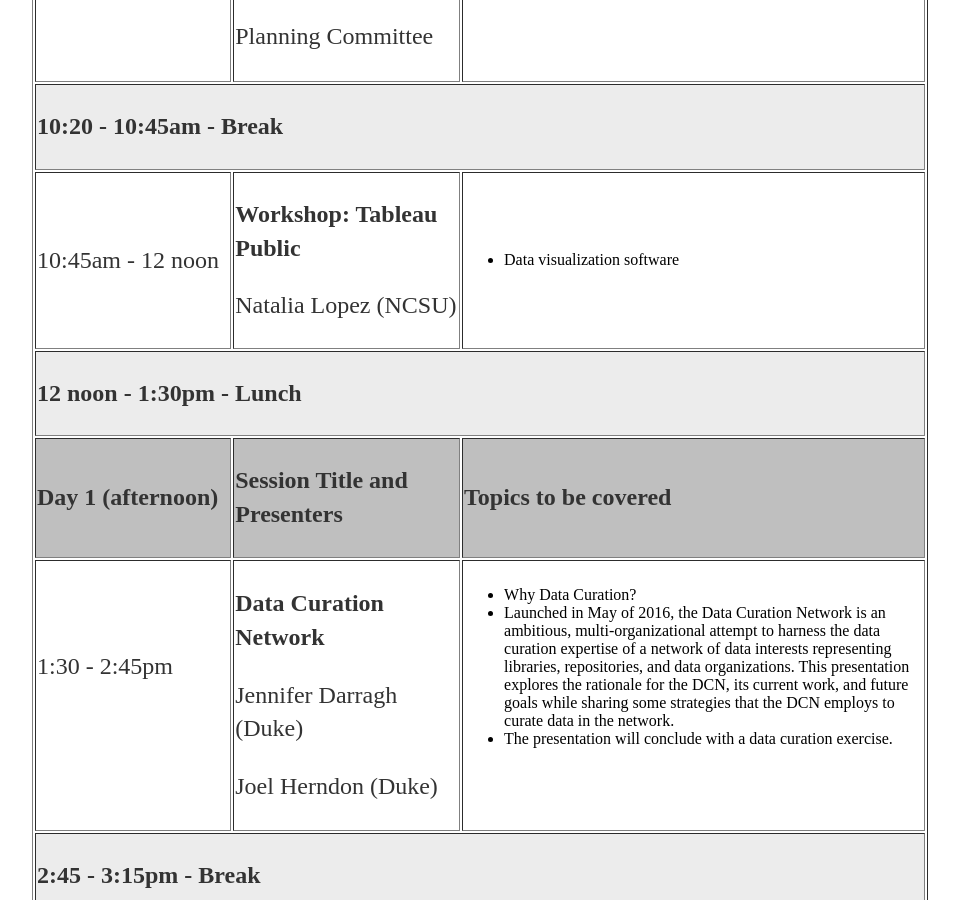
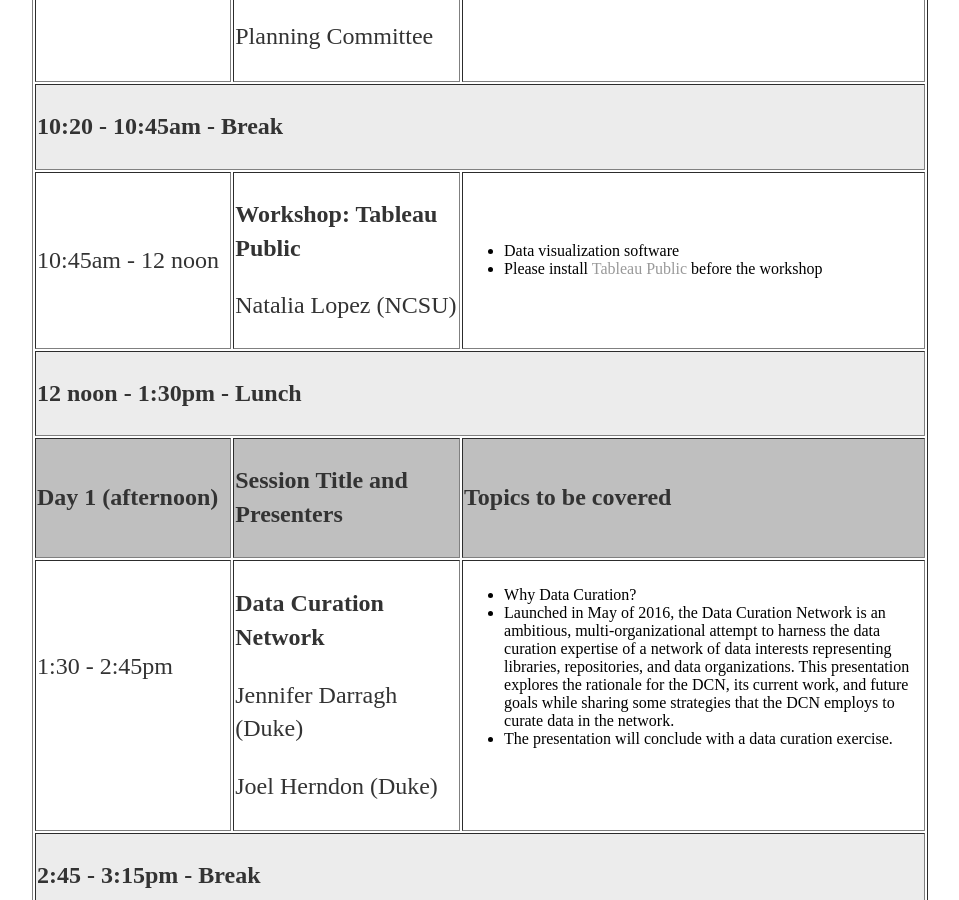
Before and after one commit to se-datalibrarian/test, a Jekyll site: the page built from program/index.html, in a window 1280 px wide and 900 px high, scrolled down 1006 px. Shown: the whole window, without its empty margins (160-1119 px from the left). Built offline with Jekyll 4.4.1, drawn with Linux system fonts in a browser that asks for light colours; some of the changed text lies outside the part shown.

Commit message:
Updated via the Open Science Framework

```diff
--- a/program/index.html
+++ b/program/index.html
@@ -73,7 +73,8 @@ title:  Program for the SE Data Librarian Symposium
 <p>Natalia Lopez (NCSU)</p>
 </td>
 <td width="279">
-<p><ul><li>Data visualization software</li></ul></p>
+<p><ul><li>Data visualization software</li>
+<li>Please install <a href="https://public.tableau.com/en-us/s/download">Tableau Public</a> before the workshop</li></ul></p>
 </td>
 </tr>
 <tr bgcolor="#ECECEC">
@@ -177,7 +178,7 @@ title:  Program for the SE Data Librarian Symposium
 </td>
 <td width="279">
 <p><ul><li>Cleaning Data with Openrefine based on Library Carpentry lesson</li>
-	<LI>Please have <a href="https://shlake.github.io/SE-DataSymposiumWorkshop/install.html" target="_blank">OpenRefine Program Installed</a> before the Workshhop</LI>
+	<LI>Please have <a href="https://shlake.github.io/SE-DataSymposiumWorkshop/install.html" target="_blank">OpenRefine Program Installed</a> before the Workshop</LI>
 	</ul>
 	</p>
 <p>&nbsp;</p>
```
